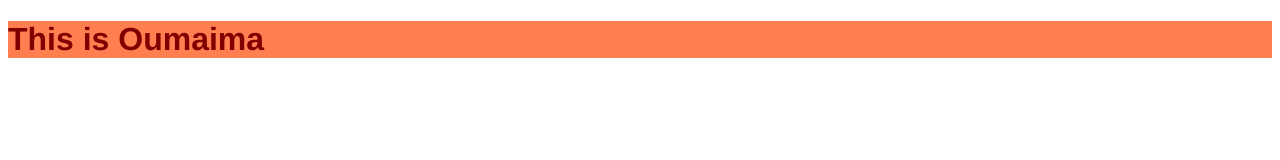
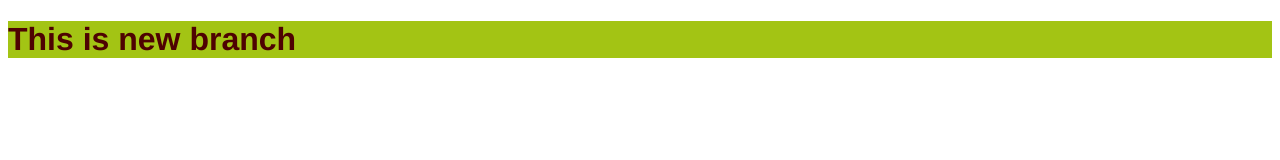
Before and after one commit to OumaimaTT/myproject, a plain HTML site: page index.html in a window 1280 px wide. Drawn offline with Linux system fonts and the light colour scheme.

Commit message:
changing the h1 and css bgcolor

```diff
--- a/index.html
+++ b/index.html
@@ -7,7 +7,7 @@
     <title>Document</title>
 </head>
 <body>
-    <h1>This is Oumaima</h1>
+    <h1>This is new branch</h1>
     <script src="app.js"></script>
 </body>
 </html>
--- a/style.css
+++ b/style.css
@@ -1,3 +1,3 @@
-h1{background-color: coral;
-   color: maroon;
+h1{background-color: rgb(163, 196, 20);
+   color: rgb(78, 2, 2);
    font-family: 'Franklin Gothic Medium', 'Arial Narrow', Arial, sans-serif;}
```
